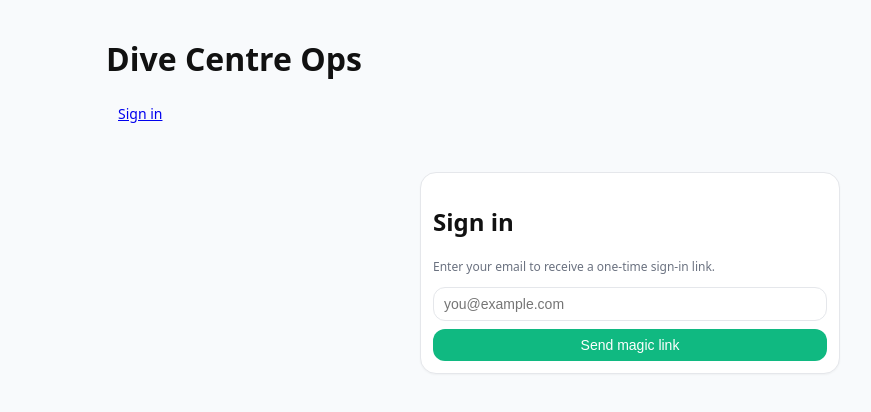
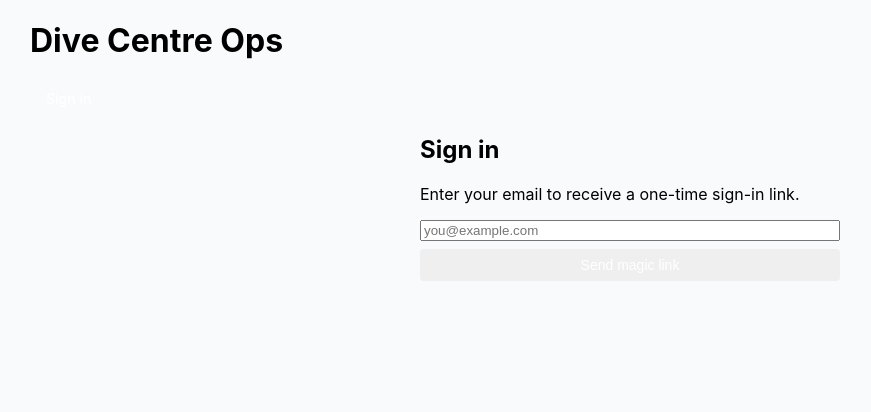
Before and after one commit to 153server/dive-ops-supabase, a Next.js app in the folder dive-ops-supabase/: page /login in a window 1280 px wide. Shown: the top 412 px of the page, without its empty margins (10-881 px from the left). Built offline with nearby package versions, Linux system fonts and the light colour scheme; no server answers.

Commit message:
Update app.css

```diff
--- a/dive-ops-supabase/styles/app.css
+++ b/dive-ops-supabase/styles/app.css
@@ -1,24 +1,38 @@
+/* Global Styles */
+body {
+  font-family: -apple-system, BlinkMacSystemFont, 'Segoe UI', Roboto, Oxygen,
+               Ubuntu, Cantarell, 'Open Sans', 'Helvetica Neue', sans-serif;
+  background-color: #f9fafb;
+  margin: 0;
+  padding: 0;
+}
 
-:root { --bg:#f8fafc; --card:#fff; --fg:#111; --muted:#6b7280; --accent:#111; }
-*{box-sizing:border-box} body{margin:0;background:var(--bg);color:var(--fg);font-family:ui-sans-serif,system-ui,-apple-system,Segoe UI,Roboto}
-.container{max-width:1080px;margin:0 auto;padding:16px}
-.header{display:flex;align-items:center;justify-content:space-between;margin-bottom:16px}
-.tabs{display:flex;gap:8px}
-.tab{padding:8px 12px;border:1px solid #e5e7eb;border-radius:999px;background:#fff;font-size:14px;cursor:pointer}
-.tab.active{background:#111;color:#fff}
-.panel{background:var(--card);border:1px solid #e5e7eb;border-radius:16px;padding:12px;box-shadow:0 1px 2px rgba(0,0,0,.04)}
-.row{display:grid;grid-template-columns:1fr 1fr;gap:12px}
-.btn{padding:8px 12px;border-radius:12px;border:0;cursor:pointer;font-size:14px}
-.btn.primary{background:#10b981;color:#fff}
-.btn.blue{background:#2563eb;color:#fff}
-.btn.gray{background:#e5e7eb}
-.btn.red{background:#ef4444;color:#fff}
-.badge{display:inline-block;padding:2px 8px;border-radius:999px;font-size:12px;background:#e5e7eb;color:#111}
-.badge.red{background:#fee2e2;color:#991b1b}
-.badge.green{background:#dcfce7;color:#166534}
-.input{padding:8px 10px;border:1px solid #e5e7eb;border-radius:12px;font-size:14px}
-.grid2{display:grid;grid-template-columns:repeat(2,minmax(0,1fr));gap:8px}
-.card{border:1px solid #e5e7eb;border-radius:12px;padding:10px;display:flex;align-items:center;justify-content:space-between;background:#fff}
-.small{font-size:12px;color:#6b7280}
-.footer{margin-top:16px;font-size:12px;color:#6b7280}
-code{background:#f3f4f6;padding:2px 4px;border-radius:6px}
+.container {
+  max-width: 1200px;
+  margin: 0 auto;
+}
+
+/* Button Styles */
+.btn {
+  display: inline-block;
+  padding: 8px 16px;
+  color: white;
+  border-radius: 4px;
+  text-decoration: none;
+  cursor: pointer;
+  border: none;
+  font-size: 14px;
+  font-weight: 500;
+  transition: background-color 0.2s ease;
+  text-align: center;
+}
+
+/* Loading Animation */
+@keyframes pulse {
+  0%, 100% { opacity: 1; }
+  50% { opacity: 0.5; }
+}
+
+.animate-pulse {
+  animation: pulse 2s cubic-bezier(0.4, 0, 0.6, 1) infinite;
+}
```
